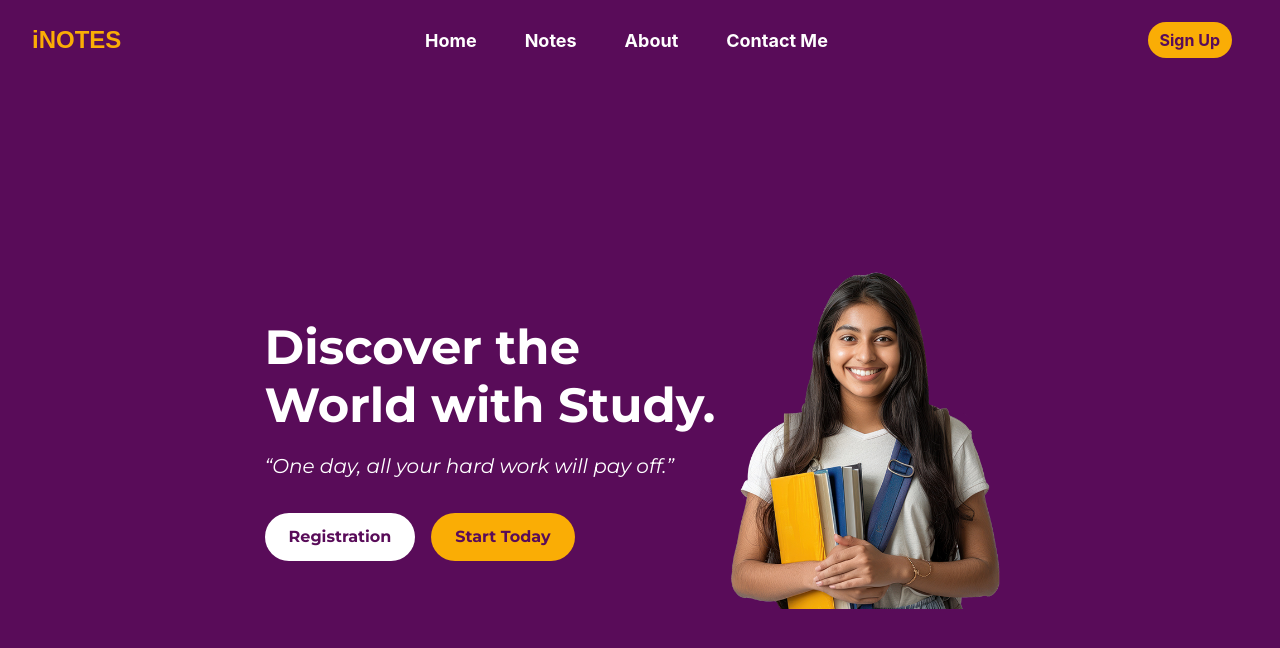
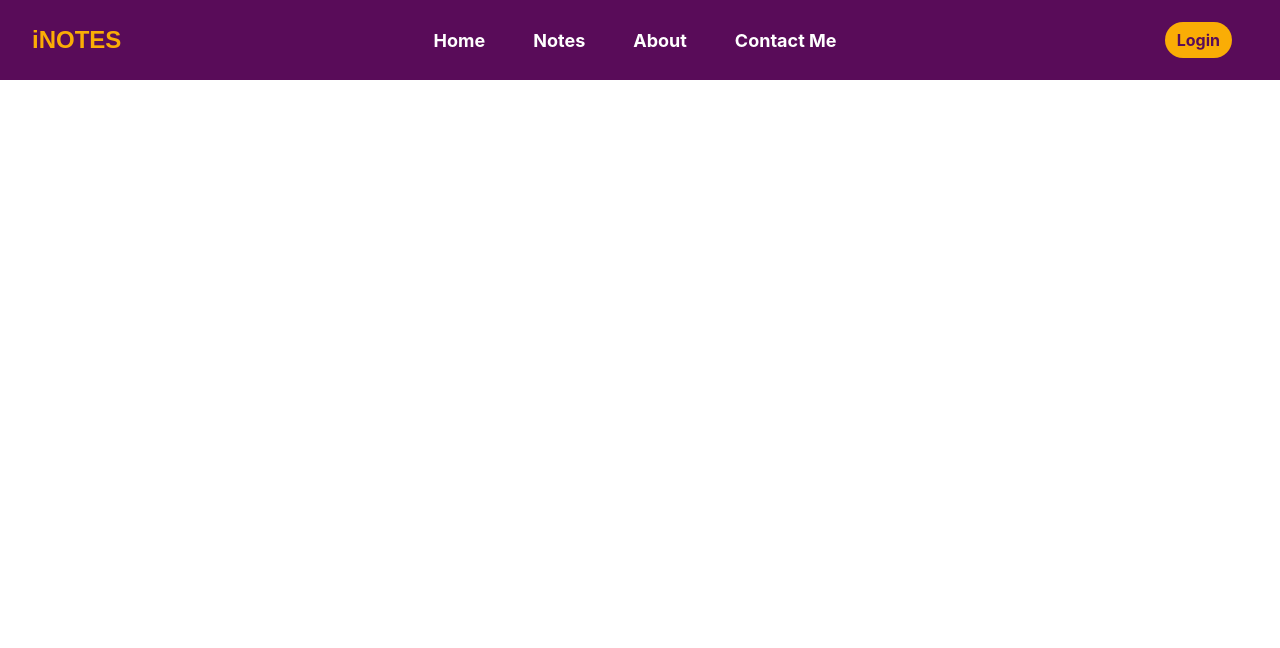
Before and after one commit to Mithil2603/inotes, a React (Create React App) app: page / in a window 1280 px wide. Shown: the top 648 px of the page. Built offline with nearby package versions, Linux system fonts and the light colour scheme; a web font is replaced by a local one.

Commit message:
all pages added version - 1.3.0

```diff
--- a/package.json
+++ b/package.json
@@ -1,6 +1,6 @@
 {
   "name": "inotes",
-  "version": "1.2.2",
+  "version": "1.3.0",
   "homepage": "https://mithil2603.github.io/inotes/",
   "private": true,
   "dependencies": {
--- a/src/App.css
+++ b/src/App.css
@@ -30,9 +30,10 @@ main {
   display: flex;
   justify-content: center;
   align-items: center;
+  flex-wrap: wrap;
   background-color: var(--primary-color);
   width: 100%;
-  height: 90vh;
+  min-height: 90vh;
   color: white;
   font-family: "Montserrat", sans-serif;
 }
@@ -40,13 +41,16 @@ main {
 .hero {
   display: flex;
   align-items: center;
-  justify-content: space-between;
+  justify-content: center;
+  flex-wrap: wrap-reverse;
   max-width: 1200px;
   padding: 2rem;
+  gap: 2rem;
 
   @media (max-width: 500px) {
     display: flex;
     flex-direction: column-reverse;
+    justify-content: center;
     gap: 2rem;
   }
 }
--- a/src/App.js
+++ b/src/App.js
@@ -9,18 +9,20 @@ import { BrowserRouter as Router, Routes, Route} from "react-router-dom";
 import About from './Components/About';
 import Contact from './Components/Contact';
 import SignUp from './Components/SignUp';
+import Login from './Components/Login';
 
 export default function App() {
   return (
     <>
       <Router>
           <Navbar />
-          <Routes>
-            <Route path="/" element={<LandingPage />} />
+          <Routes basename='/inotes'>
+            <Route path="/inotes" element={<LandingPage />} />
             <Route path="/notes" element={<Notes />} />
             <Route path='/about' element={<About />} />
             <Route path='/contact' element={<Contact />} />
             <Route path='/signup' element={<SignUp />} />
+            <Route path='/login' element={<Login />} />
           </Routes>
       </Router>
     </>
--- a/src/Components/LandingPage.js
+++ b/src/Components/LandingPage.js
@@ -13,7 +13,8 @@ export default function LandingPage() {
               <h1>Discover the <br /> World with Study.</h1>
               <p>“One day, all your hard work will pay off.”</p>
               <div className="hero-buttons">
-                <button className="btn-registration">Registration</button>
+                <Link to="/signup">
+                <button className="btn-registration">Registration</button></Link>
                 <Link to="/notes"><button className="btn-start">Start Today</button></Link>
               </div>
             </div>
--- /dev/null
+++ b/src/Components/Login.js
@@ -0,0 +1,9 @@
+import React from 'react'
+
+export default function Login() {
+  return (
+    <>
+      <h1>This is Login Page.</h1>
+    </>
+  )
+}
--- a/src/Components/Navbar.jsx
+++ b/src/Components/Navbar.jsx
@@ -53,7 +53,7 @@ export default function Navbar() {
               Close
             </li>
             <li>
-              <Link to="/" className="gap-3" onClick={closeSidebar}>
+              <Link to="/inotes" className="gap-3" onClick={closeSidebar}>
                 <img src={home_icon} alt="home" className="sidebyside" />
                 Home
               </Link>
@@ -76,15 +76,16 @@ export default function Navbar() {
                 Contact Me
               </Link>
             </li>
-            <Link to="signup" onClick={closeSidebar}>
-              <button className="btn btn-dark lastelement">Sign Up</button>
-            </Link>
+            <div className="d-flex gap-1 flex-wrap">
+              <button className="btn btn-dark lastelement"><Link to="signup" onClick={closeSidebar} className="btn-dark">Sign Up</Link></button>
+              <button className="btn btn-dark lastelement"><Link to="login" onClick={closeSidebar} className="btn-dark">Login</Link></button>
+            </div>
           </ul>
           <div className="main-logo">
             <span className="myName">iNOTES</span>
           </div>
           <div className="li mr-auto">
-            <Link to="/" className="hideOnMobile">
+            <Link to="/inotes" className="hideOnMobile">
               Home
             </Link>
             <Link to="/notes" className="hideOnMobile">
@@ -98,9 +99,9 @@ export default function Navbar() {
             </Link>
           </div>
           <div>
-            <Link to="signup">
+            <Link to="login">
             <button className="btn btn-dark lastspan hideOnMobile">
-              Sign Up
+              Login
             </button>
             </Link>
           </div>
```
